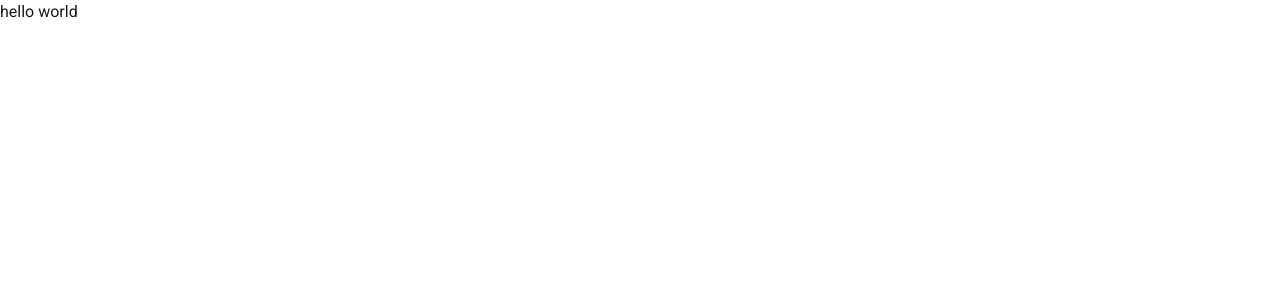
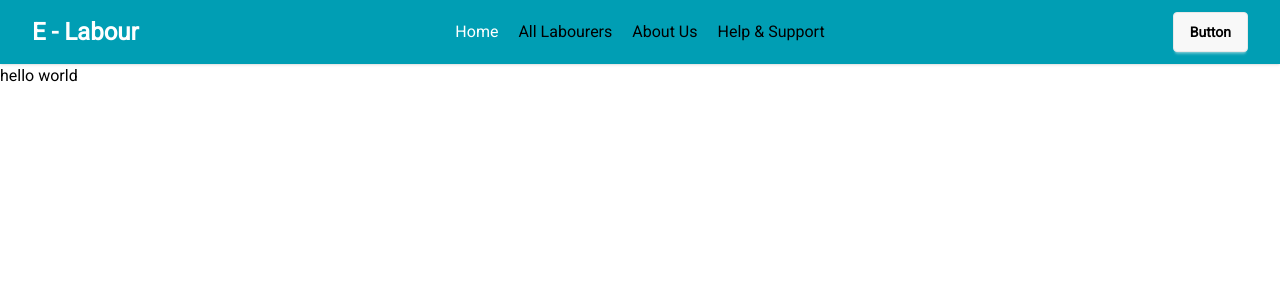
Before and after one commit to Al-Shiam-Nabil/e-labour-client, a Next.js app: page / in a window 1280 px wide. Shown: the top 300 px of the page. Built offline with nearby package versions, Linux system fonts and the light colour scheme.

Commit message:
navbar link added

```diff
--- /dev/null
+++ b/src/Components/Shared/Container.jsx
@@ -0,0 +1,11 @@
+import React from 'react';
+
+const Container = ({children,className}) => {
+    return (
+        <div className={`${className} px-4 sm:px-6 lg:px-8`}>
+            {children}
+        </div>
+    );
+};
+
+export default Container;
--- /dev/null
+++ b/src/Components/Shared/MyLink.jsx
@@ -0,0 +1,21 @@
+import Link from 'next/link';
+import { usePathname } from 'next/navigation';
+import React from 'react';
+
+const MyLink = ({children,href}) => {
+    const pathname=usePathname()
+    return (
+       <li>
+        <Link
+          href={href}
+          className={`text-base font-medium inline-block duration-300 hover:scale-110 ${
+            pathname === href ? "text-accent" : "text-base-content"
+          }`}
+        >
+          {children}
+        </Link>
+      </li>
+    );
+};
+
+export default MyLink;
--- /dev/null
+++ b/src/Components/Shared/Navbar.jsx
@@ -0,0 +1,65 @@
+"use client";
+import React from "react";
+
+import Container from "./Container";
+import Link from "next/link";
+
+import MyLink from "./MyLink";
+
+const Navbar = () => {
+  const links = (
+    <>
+      <MyLink href="/">Home</MyLink>
+      <MyLink href="">All Labourers</MyLink>
+      <MyLink href="">About Us</MyLink>
+      <MyLink href="">Help & Support</MyLink>
+    </>
+  );
+
+  return (
+    <div className=" bg-primary shadow-sm">
+      <Container className="navbar">
+        <div className="navbar-start">
+          <div className="dropdown">
+            <div tabIndex={0} role="button" className="btn btn-ghost lg:hidden">
+              <svg
+                xmlns="http://www.w3.org/2000/svg"
+                className="h-5 w-5"
+                fill="none"
+                viewBox="0 0 24 24"
+                stroke="currentColor"
+              >
+                {" "}
+                <path
+                  strokeLinecap="round"
+                  strokeLinejoin="round"
+                  strokeWidth="2"
+                  d="M4 6h16M4 12h8m-8 6h16"
+                />{" "}
+              </svg>
+            </div>
+            <ul
+              tabIndex="-1"
+              className="menu menu-md dropdown-content bg-base-100 rounded-box z-1 mt-3 w-52 p-2 shadow"
+            >
+              {links}
+            </ul>
+          </div>
+          <Link href="/" className=" text-2xl font-bold text-white">
+            E - Labour
+          </Link>
+        </div>
+        <div className="navbar-center hidden lg:flex">
+          <ul className=" flex justify-center items-center gap-5 px-1">
+            {links}
+          </ul>
+        </div>
+        <div className="navbar-end">
+          <a className="btn">Button</a>
+        </div>
+      </Container>
+    </div>
+  );
+};
+
+export default Navbar;
--- a/src/app/globals.css
+++ b/src/app/globals.css
@@ -3,6 +3,15 @@
    themes: light --default;
  }
 
+ @plugin "daisyui/theme" {
+  name: "light";
+  default: true;
+  --color-primary: #009EB4;
+  --color-secondary:;
+  --color-accent:white;
+  --color-base-content:black;
+}
+
  body{
   max-width: 1400px;
   margin-inline: auto;
--- a/src/app/layout.js
+++ b/src/app/layout.js
@@ -1,13 +1,12 @@
-// import { Geist, Geist_Mono } from "next/font/google";
-import {Roboto} from "next/font/google"
+import { Roboto } from "next/font/google";
 
 import "./globals.css";
+import Navbar from "@/Components/Shared/Navbar";
 
 const roboto = Roboto({
+  weight: "400",
   subsets: ["latin"],
 });
-
-
 
 export const metadata = {
   title: "E-Labour",
@@ -17,10 +16,13 @@ export const metadata = {
 export default function RootLayout({ children }) {
   return (
     <html lang="en">
-      <body
-        className={roboto.className}
-      >
-        {children}
+      <body className={roboto.className}>
+        <header>
+          <Navbar></Navbar>
+        </header>
+
+        <main>{children}</main>
+        <footer></footer>
       </body>
     </html>
   );
```
